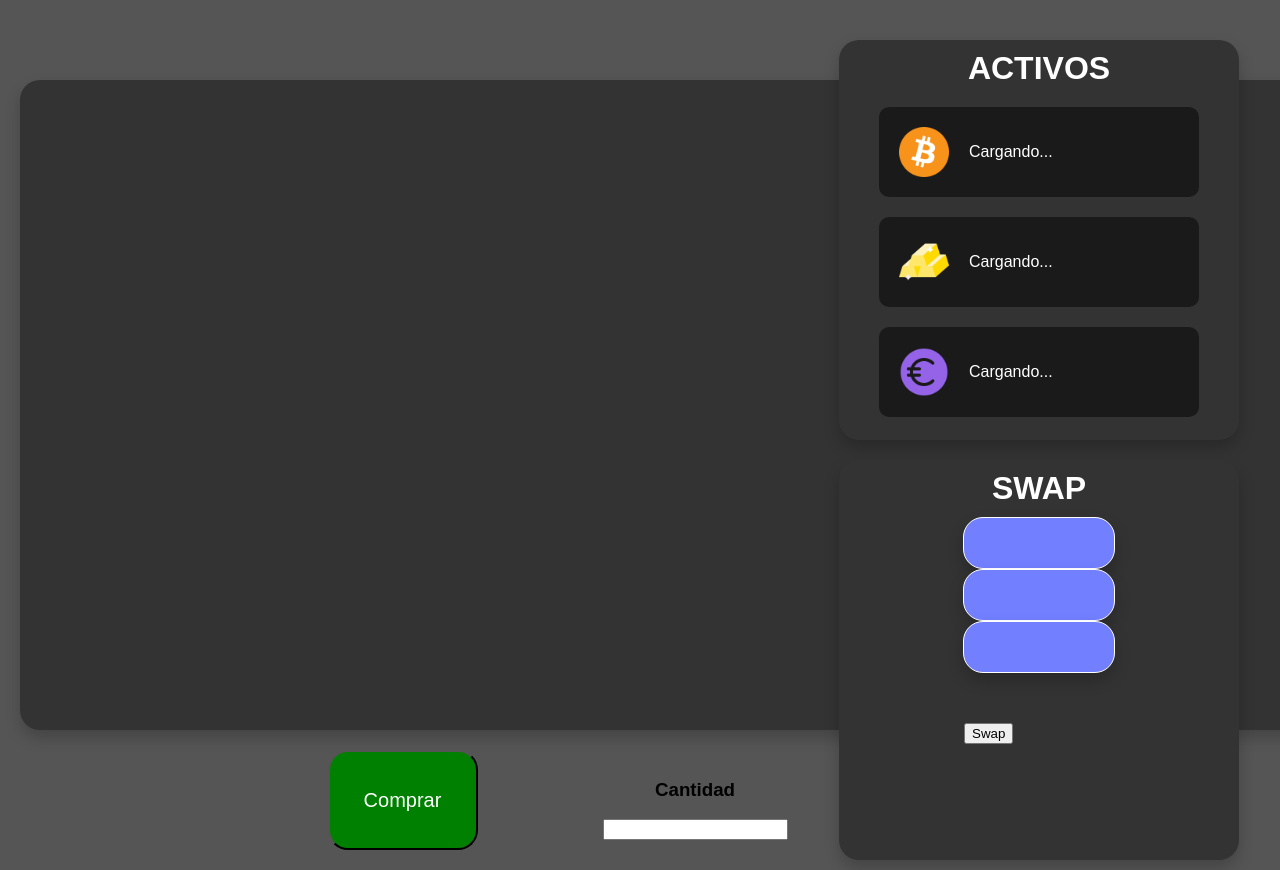
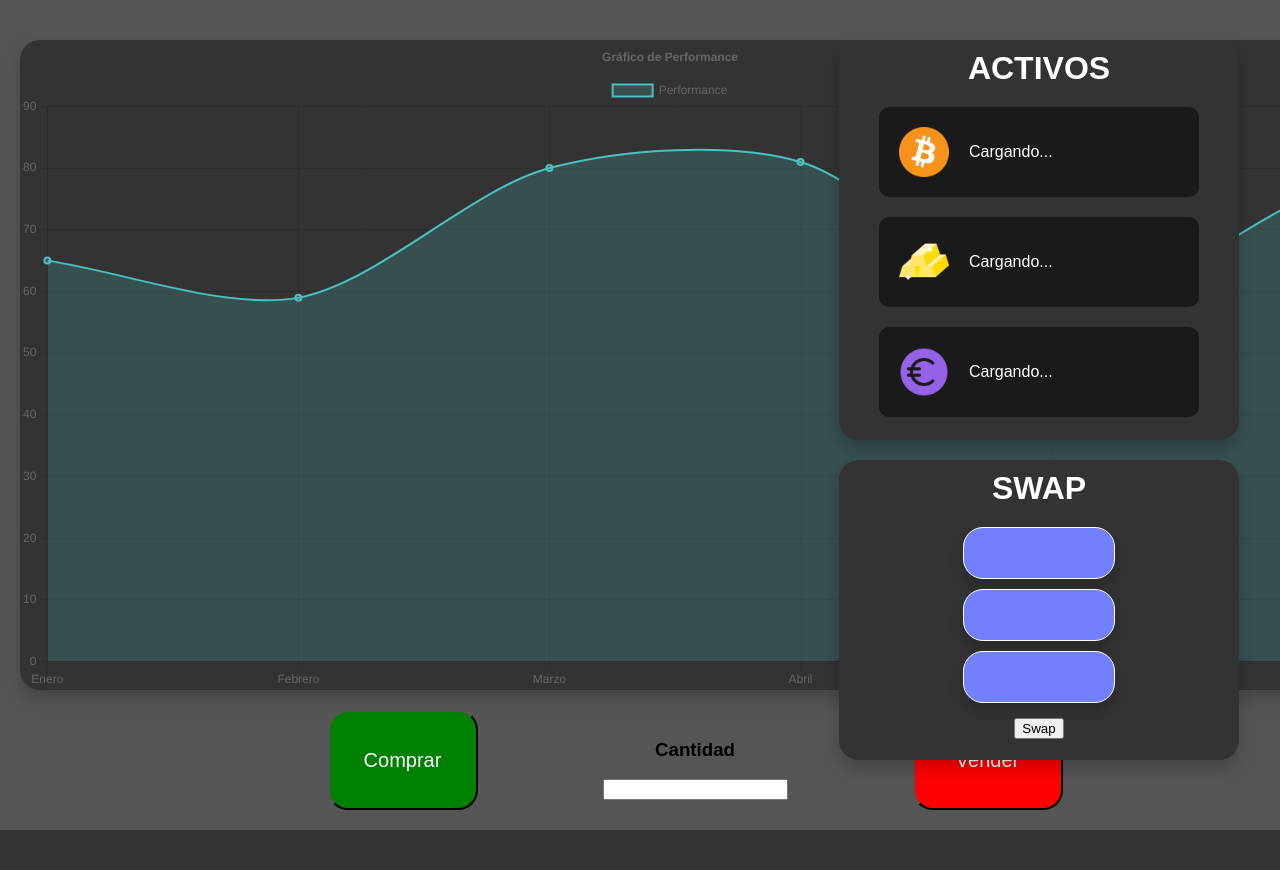
Before and after one commit to daniixcg/SafeHolder, a PHP site: page / in a window 1280 px wide; the page is wider, and only the part inside the window is pictured. Shown: the part 80-950 px from the top of that part. After the commit the page ends 910 px from the top of that part, so only its background shows below. Run offline with PHP 8.4, Linux system fonts and the light colour scheme; data that the repository does not hold is empty; some web fonts are replaced.

Commit message:
grafico con js en
grwf

```diff
--- a/Proyecto Frontend/CSS/style.css
+++ b/Proyecto Frontend/CSS/style.css
@@ -108,7 +108,7 @@ header div div h1{
     height: 650px;
     background-color: #333;
     border-radius: 20px;
-    margin: 80px 0px 0px 20px;
+    margin: 40px 0px 0px 20px;
     box-shadow: 0px 8px 16px rgba(0, 0, 0, 0.2); /* Sombra debajo */
     outline: none; /* Elimina el contorno azul predeterminado */
     float: left;
@@ -118,7 +118,7 @@ header div div h1{
     width: 1310px;
     height: 100px;
     position: relative;
-    margin: 610px 0px 0px 20px;
+    margin: 500px 0px 0px 20px;
     text-align: center;
     padding: 20px;
     border-radius: 20px;
@@ -183,7 +183,7 @@ header div div h1{
 
 .cambio{
     width: 400px;
-    height: 400px;
+    height: 300px;
     background-color: #333;
     border-radius: 20px;
     margin: 20px 20px 0px 0px;
@@ -201,6 +201,7 @@ header div div h1{
 .container{
     width: 320px;
     margin: 0 auto;
+    margin-top: 5%;
 }
 
 .Activos{
@@ -209,14 +210,12 @@ header div div h1{
     height: 40px;
     margin-top: 20px;
     margin-bottom: 30px;
-}
-
-.Activos{
     width: 150px;
     height: 50px;
     background-color: #727FFF;
     border-radius: 20px;
-    margin: 0 auto;
+    text-align: center;
+    margin: 10px auto;
     font-size: 20px;
     color: white;
     font-family: 'Tektur', sans-serif;
@@ -226,8 +225,9 @@ header div div h1{
 }
 
 .botonC{
-    margin: 50px auto;
     width: 150px;
+    text-align: center;
+    margin: 15px auto;
 }
 
 
--- a/Proyecto Frontend/index.php
+++ b/Proyecto Frontend/index.php
@@ -33,6 +33,7 @@ if (isset($_GET['ajax']) && $_GET['ajax'] === '1') {
     <link href="https://fonts.googleapis.com/css2?family=Tektur:wght@400..900&display=swap" rel="stylesheet">
     <link rel="icon" href="./Images/favicon.png" type="image/x-icon">
     <link rel="stylesheet" href="./CSS/style.css">
+    <script src="https://cdn.jsdelivr.net/npm/chart.js"></script>
 </head>
 
 <body>
@@ -56,7 +57,42 @@ if (isset($_GET['ajax']) && $_GET['ajax'] === '1') {
         </div>
     </header>
 
-    <div class="grafico"> </div>
+    <div class="grafico">
+        <canvas id="performanceChart" width="400" height="200"></canvas>
+        <script>
+            const ctx = document.getElementById('performanceChart').getContext('2d');
+
+            const performanceChart = new Chart(ctx, {
+                type: 'line', // tipo de gráfico
+                data: {
+                    labels: ['Enero', 'Febrero', 'Marzo', 'Abril', 'Mayo', 'Junio'], // meses
+                    datasets: [{
+                        label: 'Performance',
+                        data: [65, 59, 80, 81, 56, 75], // los valores
+                        backgroundColor: 'rgba(75, 192, 192, 0.2)', // color de fondo
+                        borderColor: 'rgba(75, 192, 192, 1)', // color de línea
+                        borderWidth: 2,
+                        fill: true, // rellena el área debajo de la línea
+                        tension: 0.3, // suaviza la línea
+                    }]
+                },
+                options: {
+                    responsive: true,
+                    plugins: {
+                        title: {
+                            display: true,
+                            text: 'Gráfico de Performance'
+                        }
+                    },
+                    scales: {
+                        y: {
+                            beginAtZero: true // empieza desde 0
+                        }
+                    }
+                }
+            });
+        </script>
+    </div>
 
     <div class="compraVenta">
 
```
Lines whose indentation alone changed are shown as unchanged.
